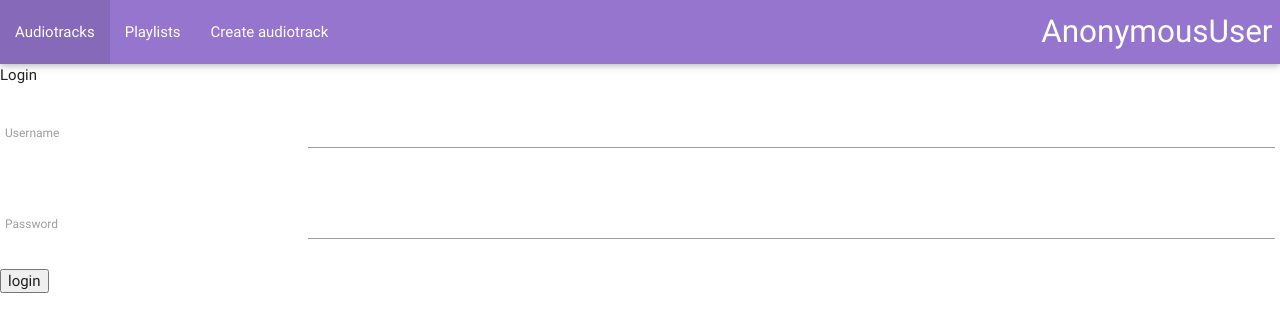
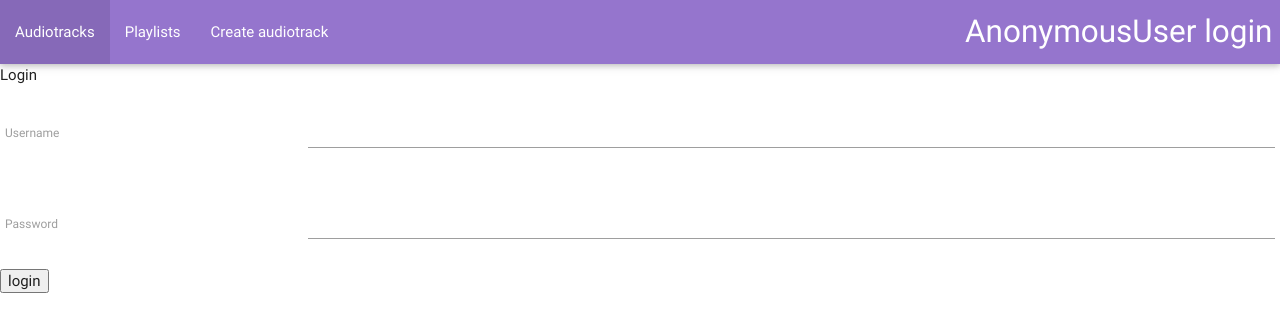
Before and after one commit to ochuikin/playlists, a Django app: template core/templates/registration/login.html in a window 1280 px wide. Shown: the top 332 px of the page. Run offline with Django 3.2, Linux system fonts and the light colour scheme; the template is opened without the code that fills it, so the values that code supplies are empty, except form fields; form fields are guessed from the names that the template uses; some libraries are stand-ins or nearby versions.

Commit message:
fix login

```diff
--- a/application/urls.py
+++ b/application/urls.py
@@ -22,6 +22,6 @@ urlpatterns = [
     url(r'^audiotrack/', include('audiotrack.urls', namespace="audiotrack")),
     url(r'^playlists/', include('playlist.urls', namespace="playlist")),
     url(r'^login/$', login, {'template_name': 'registration/login.html'}, name="login"),
-    url(r'^logout/$', logout, {'template_name': 'registration/logout.html'}, name="logout"),
+    url(r'^logout/$', logout, {'template_name': 'registration/logged.html'}, name="logout"),
     # url('^', include('django.contrib.auth.urls'))
 ]
--- a/core/templates/base.html
+++ b/core/templates/base.html
@@ -28,9 +28,9 @@
         <div class="brand-logo right">
             {{ user }}
             {% if user.is_anonymous %}
-            <!--<a href="{% url 'application:login' %}">login</a> #chage to name-->
+            <a href="{% url 'login' %}">login</a>
             {% else %}
-            <!--<a href="{% url 'application:logout' %}">logout</a>-->
+            <a href="{% url 'logout' %}">logout</a>
             {% endif %}
         </div>
         <ul id="audiotracks_menu_button" class="left hide-on-med-and-down">
--- a/core/templates/registration/login.html
+++ b/core/templates/registration/login.html
@@ -11,7 +11,7 @@ Login
 <p>Your username and password didn't match. Please try again.</p>
 {% endif %}
 
-<form method="post" action="{% url 'application:login' %}">
+<form method="post" action="{% url 'login' %}">
     {% csrf_token %}
     <table>
         <tr>
```
Also changed, not shown: core/templates/registration/logged.html (renamed from core/templates/registration/logged_out.html), 1 other file.
